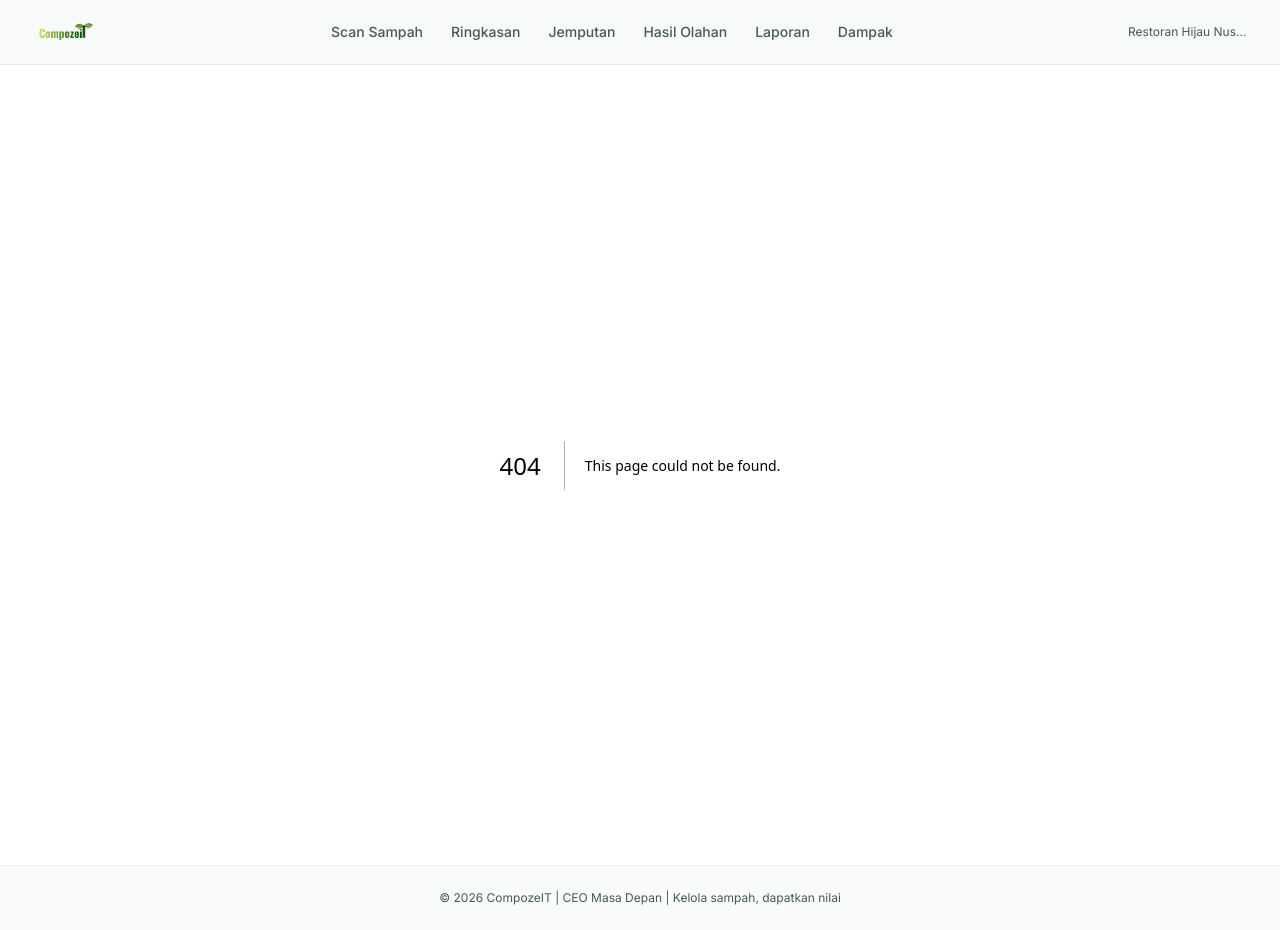
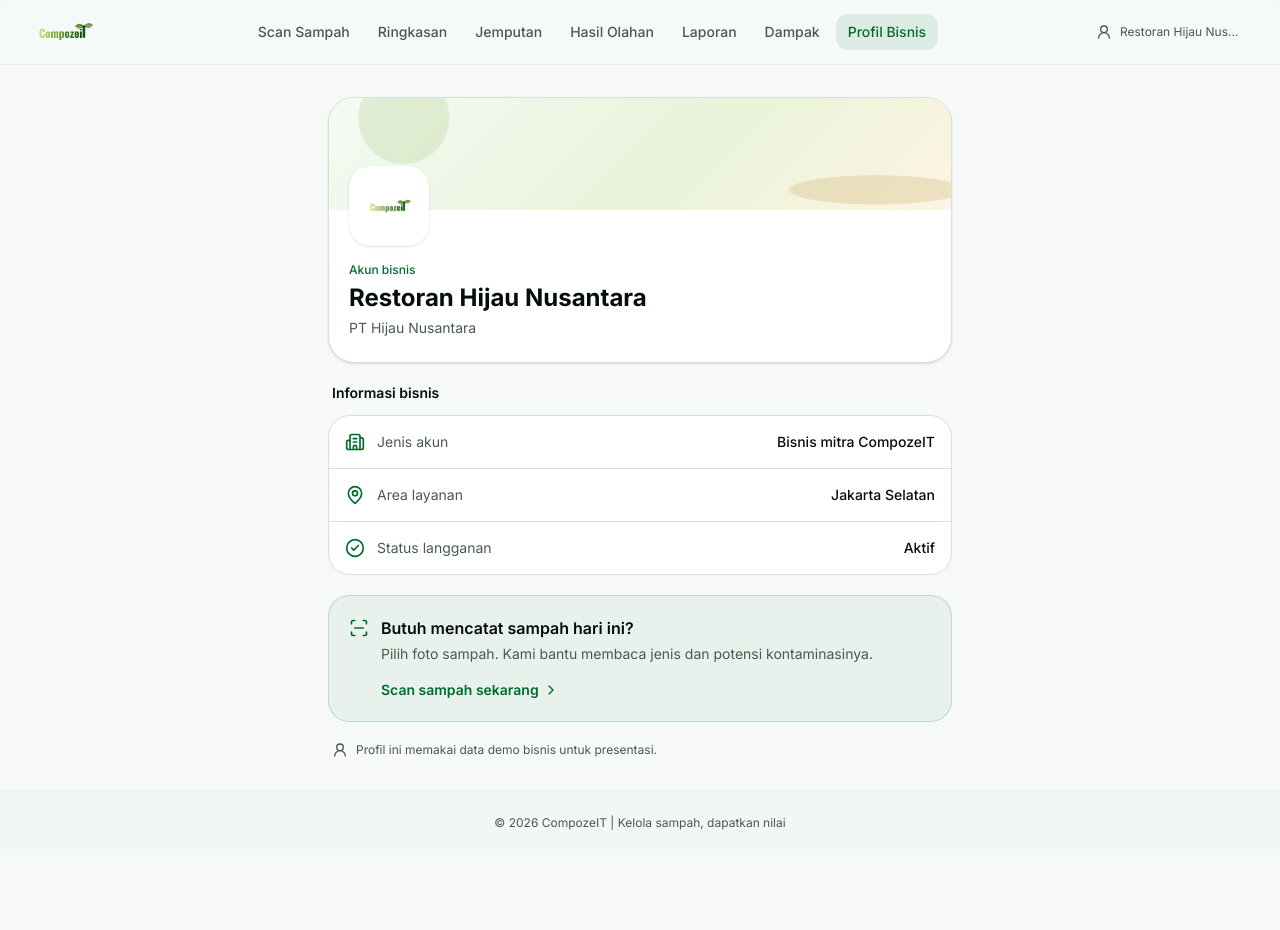
Before and after one commit to cjoyy/compozeIT, a Next.js app: page /profile in a window 1280 px wide. Before the commit this address had no page. After the commit the page ends 855 px from the top, so only its background shows below. Built offline with nearby package versions, Linux system fonts and the light colour scheme.

Commit message:
feat: add business profile and organic B2B experience

```diff
--- a/src/app/globals.css
+++ b/src/app/globals.css
@@ -136,3 +136,24 @@
     @apply transition-all duration-200 ease-in-out;
   }
 }
+
+.organic-hero {
+  background:
+    radial-gradient(circle at 12% 18%, oklch(0.74 0.12 125 / 0.2) 0 8%, transparent 8.4%),
+    radial-gradient(ellipse at 88% 82%, oklch(0.7 0.11 85 / 0.22) 0 11%, transparent 11.5%),
+    linear-gradient(135deg, oklch(0.98 0.012 150), oklch(0.95 0.035 125) 55%, oklch(0.97 0.025 85));
+}
+
+.leaf-orb {
+  position: absolute;
+  z-index: -1;
+  width: 16rem;
+  aspect-ratio: 1.6;
+  border: 1px solid oklch(0.48 0.14 145 / 0.16);
+  border-radius: 100% 0 100% 0;
+  background: linear-gradient(135deg, oklch(0.62 0.16 140 / 0.16), transparent 65%);
+  transform: rotate(-24deg);
+}
+
+.leaf-orb-left { left: -5rem; bottom: -6rem; }
+.leaf-orb-right { right: -5rem; top: -5rem; transform: rotate(156deg); }
--- a/src/app/layout.tsx
+++ b/src/app/layout.tsx
@@ -10,7 +10,7 @@ const inter = Inter({
 });
 
 export const metadata: Metadata = {
-  title: "CompozeIT | CEO Masa Depan",
+  title: "CompozeIT | Kelola Sampah Makanan Lebih Mudah",
   description:
     "Platform sederhana untuk membantu bisnis mengelola sampah makanan dengan AI.",
   icons: {
@@ -29,7 +29,7 @@ export default function RootLayout({ children }: LayoutProps<"/">) {
           <footer className="border-t border-border/40 bg-muted/30 py-6">
             <div className="mx-auto max-w-7xl px-4 sm:px-6 lg:px-8 text-center">
               <p className="text-xs text-muted-foreground">
-                © 2026 CompozeIT | CEO Masa Depan | Kelola sampah, dapatkan nilai
+                © 2026 CompozeIT | Kelola sampah, dapatkan nilai
               </p>
             </div>
           </footer>
--- a/src/app/marketplace/page.tsx
+++ b/src/app/marketplace/page.tsx
@@ -75,16 +75,16 @@ export default function MarketplacePage() {
         <div>
           <div className="mb-3 inline-flex items-center gap-2 rounded-full border border-chart-4/20 bg-chart-4/5 px-3 py-1 text-xs font-medium text-chart-4">
             <ClipboardList className="h-3.5 w-3.5" />
-            Read-only marketplace mockup
+            Tampilan contoh marketplace
           </div>
-          <h1 className="text-2xl font-bold tracking-tight">Marketplace Catalog</h1>
+          <h1 className="text-2xl font-bold tracking-tight">Katalog Hasil Olahan</h1>
           <p className="mt-1 max-w-2xl text-sm text-muted-foreground">
-            Katalog hasil olahan dari seed processor. Transaksi dibuat read-only untuk demo B2B-only.
+            Contoh kompos dan produk BSF dari mitra pengolahan. Katalog ini untuk melihat alur nilai hasil olahan.
           </p>
         </div>
         <div className="inline-flex items-center gap-2 rounded-lg border border-primary/20 bg-primary/5 px-4 py-3 text-sm font-medium text-primary">
           <ShieldCheck className="h-4 w-4" />
-          Seed data catalog
+          Data contoh untuk demo
         </div>
       </div>
 
@@ -106,7 +106,7 @@ export default function MarketplacePage() {
                   : 'text-muted-foreground hover:text-foreground'
               )}
             >
-              {f === 'all' ? 'Semua' : f === 'compost' ? 'Kompos' : 'BSF Feed'}
+              {f === 'all' ? 'Semua' : f === 'compost' ? 'Kompos' : 'Pakan BSF'}
             </button>
           ))}
         </div>
--- a/src/app/page.tsx
+++ b/src/app/page.tsx
@@ -15,17 +15,17 @@ export default function Home() {
   return (
     <div className="flex flex-col">
       {/* Hero Section */}
-      <section className="relative overflow-hidden bg-gradient-to-br from-primary/5 via-background to-accent/30 py-16 sm:py-24">
+      <section className="organic-hero relative overflow-hidden py-16 sm:py-24">
         <div className="absolute inset-0 -z-10">
-          <div className="absolute top-10 left-10 h-72 w-72 rounded-full bg-primary/5 blur-3xl" />
-          <div className="absolute bottom-10 right-10 h-96 w-96 rounded-full bg-chart-2/5 blur-3xl" />
+          <div className="leaf-orb leaf-orb-left" />
+          <div className="leaf-orb leaf-orb-right" />
         </div>
 
         <div className="mx-auto max-w-7xl px-4 sm:px-6 lg:px-8">
           <div className="text-center">
             <div className="mb-6 inline-flex items-center gap-2 rounded-full border border-primary/20 bg-primary/5 px-4 py-1.5 text-xs font-medium text-primary">
               <Recycle className="h-3.5 w-3.5" />
-              Dari CEO Masa Depan untuk bisnis yang lebih bersih
+              Pengelolaan sampah makanan yang lebih mudah
             </div>
 
             <h1 className="text-4xl font-bold tracking-tight sm:text-5xl lg:text-6xl">
--- /dev/null
+++ b/src/app/profile/page.tsx
@@ -0,0 +1,65 @@
+'use client';
+
+import Image from 'next/image';
+import Link from 'next/link';
+import type { ReactNode } from 'react';
+import { Building2, ChevronRight, CircleCheck, MapPin, ScanLine, UserRound } from 'lucide-react';
+import { useRole } from '@/components/role-provider';
+
+export default function ProfilePage() {
+  const { userName, businessName } = useRole();
+
+  return (
+    <div className="mx-auto max-w-2xl px-4 py-6 sm:px-6 sm:py-8">
+      <div className="overflow-hidden rounded-3xl border border-border bg-card shadow-sm">
+        <div className="organic-hero relative h-28" />
+        <div className="relative px-5 pb-6">
+          <div className="-mt-11 flex h-20 w-20 items-center justify-center rounded-2xl border-4 border-card bg-white shadow-sm">
+            <Image src="/logo.png" alt="Logo CompozeIT" width={64} height={64} className="h-12 w-12 object-contain" />
+          </div>
+          <div className="mt-4">
+            <p className="text-xs font-medium text-primary">Akun bisnis</p>
+            <h1 className="mt-1 text-2xl font-bold">{userName}</h1>
+            <p className="mt-1 text-sm text-muted-foreground">{businessName}</p>
+          </div>
+        </div>
+      </div>
+
+      <section className="mt-5 space-y-3">
+        <h2 className="px-1 text-sm font-semibold">Informasi bisnis</h2>
+        <div className="overflow-hidden rounded-2xl border border-border bg-card">
+          <InfoRow icon={<Building2 />} label="Jenis akun" value="Bisnis mitra CompozeIT" />
+          <InfoRow icon={<MapPin />} label="Area layanan" value="Jakarta Selatan" />
+          <InfoRow icon={<CircleCheck />} label="Status langganan" value="Aktif" />
+        </div>
+      </section>
+
+      <section className="mt-5 rounded-2xl border border-primary/20 bg-primary/5 p-5">
+        <div className="flex gap-3">
+          <ScanLine className="mt-0.5 h-5 w-5 shrink-0 text-primary" />
+          <div>
+            <h2 className="font-semibold">Butuh mencatat sampah hari ini?</h2>
+            <p className="mt-1 text-sm text-muted-foreground">Pilih foto sampah. Kami bantu membaca jenis dan potensi kontaminasinya.</p>
+            <Link href="/upload" className="mt-4 inline-flex items-center gap-1 text-sm font-semibold text-primary">
+              Scan sampah sekarang <ChevronRight className="h-4 w-4" />
+            </Link>
+          </div>
+        </div>
+      </section>
+
+      <p className="mt-5 flex items-center gap-2 px-1 text-xs text-muted-foreground">
+        <UserRound className="h-4 w-4" /> Profil ini memakai data demo bisnis untuk presentasi.
+      </p>
+    </div>
+  );
+}
+
+function InfoRow({ icon, label, value }: { icon: ReactNode; label: string; value: string }) {
+  return (
+    <div className="flex items-center gap-3 border-b border-border px-4 py-4 last:border-0">
+      <span className="text-primary [&_svg]:h-5 [&_svg]:w-5">{icon}</span>
+      <span className="flex-1 text-sm text-muted-foreground">{label}</span>
+      <span className="text-right text-sm font-medium">{value}</span>
+    </div>
+  );
+}
--- a/src/components/navbar.tsx
+++ b/src/components/navbar.tsx
@@ -3,7 +3,7 @@
 import Link from 'next/link';
 import { usePathname } from 'next/navigation';
 import { useRole } from '@/components/role-provider';
-import { Menu, X } from 'lucide-react';
+import { Menu, UserRound, X } from 'lucide-react';
 import Image from 'next/image';
 import { useState } from 'react';
 import { cn } from '@/lib/utils';
@@ -15,6 +15,7 @@ const B2B_LINKS = [
   { href: '/marketplace', label: 'Hasil Olahan' },
   { href: '/compliance', label: 'Laporan' },
   { href: '/impact', label: 'Dampak' },
+  { href: '/profile', label: 'Profil Bisnis' },
 ];
 
 export function Navbar() {
@@ -53,7 +54,10 @@ export function Navbar() {
 
           {/* Demo business user */}
           <div className="hidden md:flex items-center gap-3">
-            <span className="text-xs text-muted-foreground truncate max-w-[120px]">{userName}</span>
+            <Link href="/profile" className="inline-flex items-center gap-2 rounded-lg px-2 py-1.5 text-xs text-muted-foreground hover:bg-muted hover:text-foreground">
+              <UserRound className="h-4 w-4" />
+              <span className="max-w-[120px] truncate">{userName}</span>
+            </Link>
           </div>
 
           {/* Mobile menu button */}
--- a/src/components/role-provider.tsx
+++ b/src/components/role-provider.tsx
@@ -5,12 +5,14 @@ import { createContext, useContext, ReactNode } from 'react';
 interface RoleContextType {
   userId: string;
   userName: string;
+  businessName: string;
 }
 
 // Demo B2B user ID – matches seed.sql.
 const DEMO_USER = {
   id: 'd0d0d0d0-0000-4000-8000-000000000001',
   name: 'Restoran Hijau Nusantara',
+  businessName: 'PT Hijau Nusantara',
 };
 
 const RoleContext = createContext<RoleContextType | undefined>(undefined);
@@ -21,6 +23,7 @@ export function RoleProvider({ children }: { children: ReactNode }) {
       value={{
         userId: DEMO_USER.id,
         userName: DEMO_USER.name,
+        businessName: DEMO_USER.businessName,
       }}
     >
       {children}
--- a/src/lib/db/supabase.ts
+++ b/src/lib/db/supabase.ts
@@ -8,6 +8,10 @@ import { createClient, SupabaseClient } from '@supabase/supabase-js';
 // ============================================================
 
 let serverClient: SupabaseClient | null = null;
+
+function getProjectUrl(url: string): string {
+  return url.replace(/\/rest\/v1\/?$/, '');
+}
 
 export function getSupabaseServerClient(): SupabaseClient {
   if (serverClient) return serverClient;
@@ -21,7 +25,7 @@ export function getSupabaseServerClient(): SupabaseClient {
     );
   }
 
-  serverClient = createClient(url, serviceKey, {
+  serverClient = createClient(getProjectUrl(url), serviceKey, {
     auth: {
       autoRefreshToken: false,
       persistSession: false,
@@ -49,6 +53,6 @@ export function getSupabaseBrowserClient(): SupabaseClient {
     );
   }
 
-  browserClient = createClient(url, anonKey);
+  browserClient = createClient(getProjectUrl(url), anonKey);
   return browserClient;
 }
```
Also changed, not shown: 1 other file (tests, documents, lock files or other folders).
